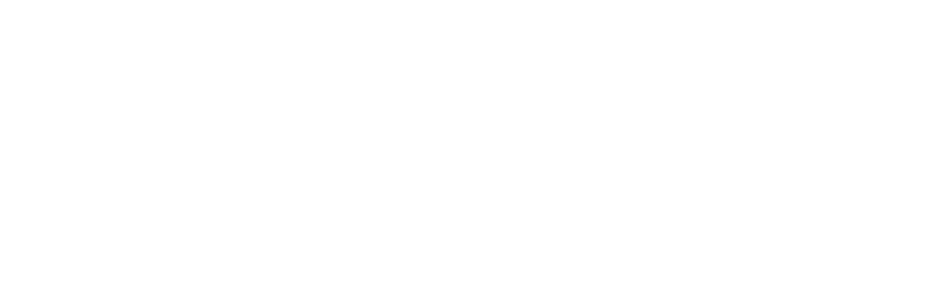
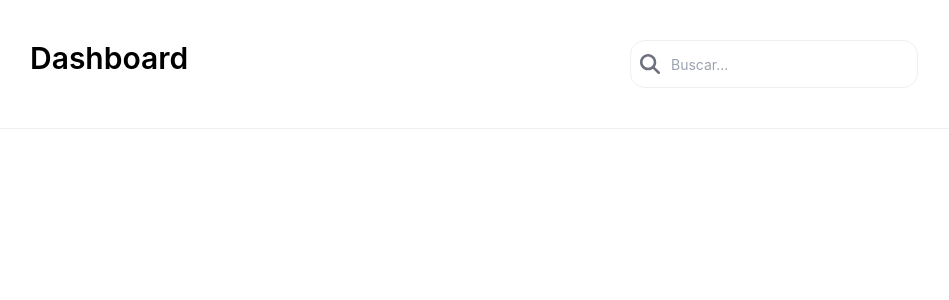
Before and after one commit to sayzaza/r-client, a React (Create React App) app: page /dashboard in a window 1280 px wide. Shown: the top 300 px of the page, without its empty margins (306-1255 px from the left). Built offline with nearby package versions, Linux system fonts and the light colour scheme.

Commit message:
feature: add fontIcon

```diff
--- a/package.json
+++ b/package.json
@@ -3,6 +3,9 @@
   "version": "0.1.0",
   "private": true,
   "dependencies": {
+    "@fortawesome/fontawesome-svg-core": "^6.7.2",
+    "@fortawesome/free-solid-svg-icons": "^6.7.2",
+    "@fortawesome/react-fontawesome": "^0.2.2",
     "@testing-library/jest-dom": "^5.14.1",
     "@testing-library/react": "^13.0.0",
     "@testing-library/user-event": "^13.2.1",
--- a/src/components/AppBar/index.tsx
+++ b/src/components/AppBar/index.tsx
@@ -1,8 +1,56 @@
 import React from 'react'
 import { IAppBarProps, PageName } from '../Layout'
+import { faSearch } from '@fortawesome/free-solid-svg-icons';
+import { FontAwesomeIcon } from '@fortawesome/react-fontawesome';
 
 const AppBar: React.FC<IAppBarProps> = ({ pageName }) => {
+	const handleDeposit = () => {
+		console.log('handleDespoit')
+	}
 
+	const handleWithdraw = () => {
+		console.log('handleWithdraw')
+	}
+	return (
+		<div className='flex justify-between px-12 py-10 border-b border-[#EDEFF2]'>
+			<div className='relative'>
+				<h1 className='text-3xl font-semibold'>{pageName}</h1>
+				{pageName === PageName.wallet && (
+					<div className='absolute mt-2.5 flex'>
+						<button
+							className='bg-[#773EE2] rounded text-white font-semibold text-[8px] px-5 py-1 mr-2 w-20'
+							onClick={handleDeposit}
+						>
+							Deposit
+						</button>
+						<button
+                className="bg-[#fff] border border-[#773EE2] rounded text-[#773EE2] font-semibold text-[8px] px-5 py-1 w-20"
+                onClick={handleWithdraw}
+              >Withdraw
+						</button>
+					</div>
+				)}
+				{pageName === PageName.earn && (
+					<div className="absolute mt-2 flex items-center">
+						<div className="bg-[#00FF6B] rounded-[10px] py-1 px-2.5 text-xs font-bold mr-1.5">+06.5%</div>
+						<p className="text-[#6D717D] text-[10px] font-medium w-32">in the last 24 hours</p>
+					</div>
+				)}
+			</div>
+			<div className='flex items-center'>
+				<div className="relative text-[#6D717D] mr-2">
+					<div className="lg:absolute lg:left-0 lg:insert-y-0 pl-2.5 h-full flex items-center">
+						<FontAwesomeIcon icon={faSearch} className="w-5 h-5" />
+					</div>
+					<input
+						type="search"
+						placeholder="Buscar..."
+						className="w-72 h-12 rounded-[15px] border border-[#EDEFF2] pl-10 text-sm font-normal lg:block hidden"
+					/>
+				</div>
+			</div>
+		</div>
+	)
 }
 
 export default AppBar;
```
Also changed, not shown: 1 other file (tests, documents, lock files or other folders).
